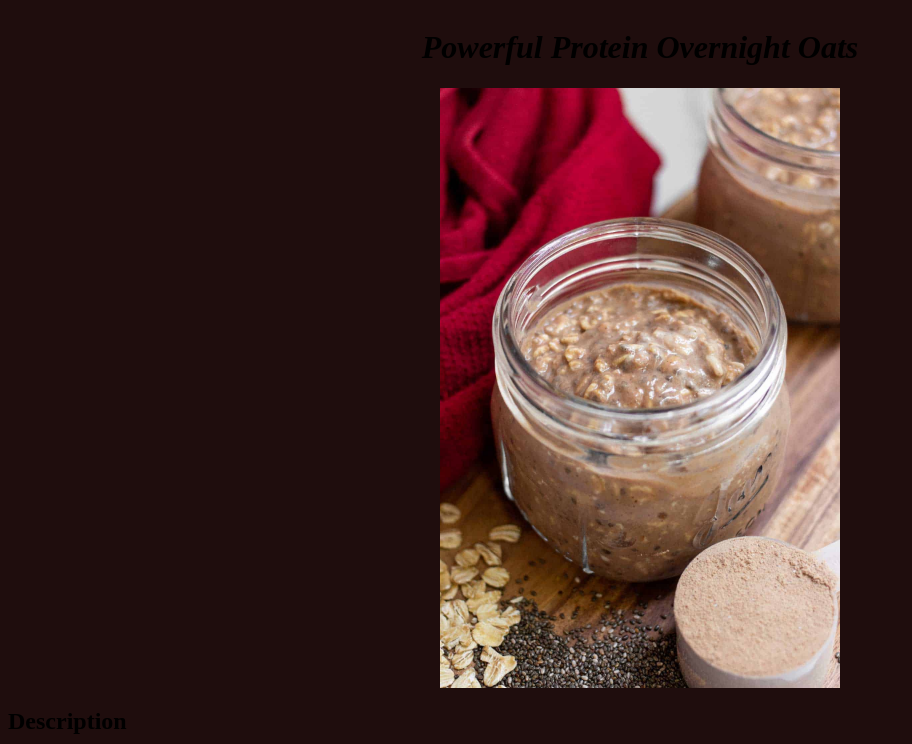
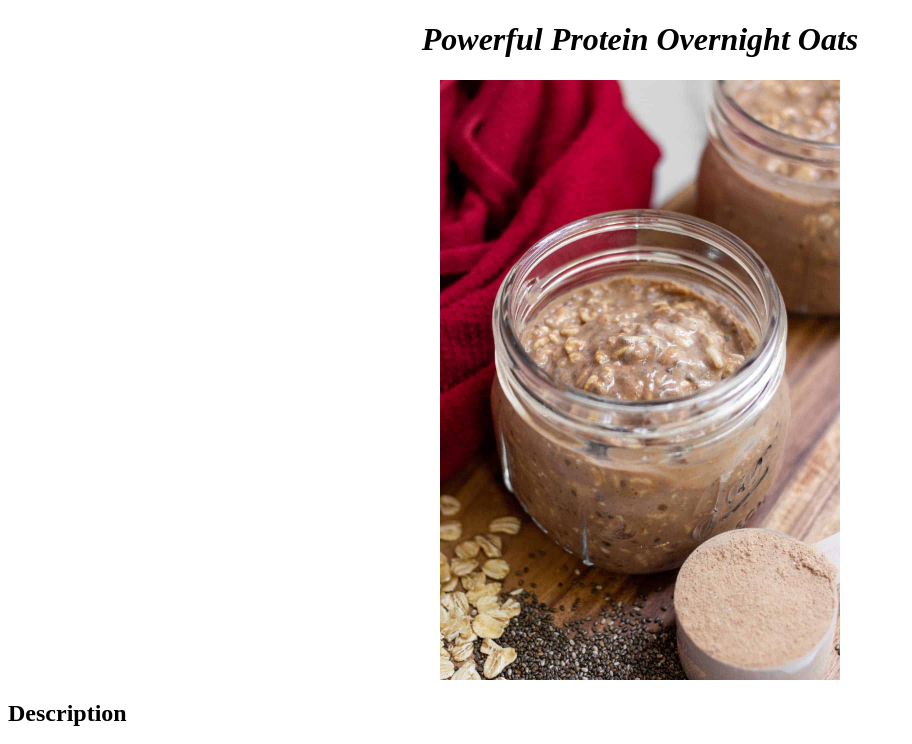
Before and after one commit to hueyp11/odin-recipes, a plain HTML site: page recipes/oats.html in a window 1280 px wide. Shown: the top 744 px of the page, without its empty margins (0-912 px from the left). Drawn offline with Linux system fonts and the light colour scheme.

Commit message:
added ID back for body on index to fix recipe pages background

```diff
--- a/styles.css
+++ b/styles.css
@@ -1,4 +1,4 @@
-body {
+#homepage {
     background-color: rgb(31, 13, 13);
     display: flex;
     flex-direction: column;
```
Also changed, not shown: index.html (+1 -1 lines).
